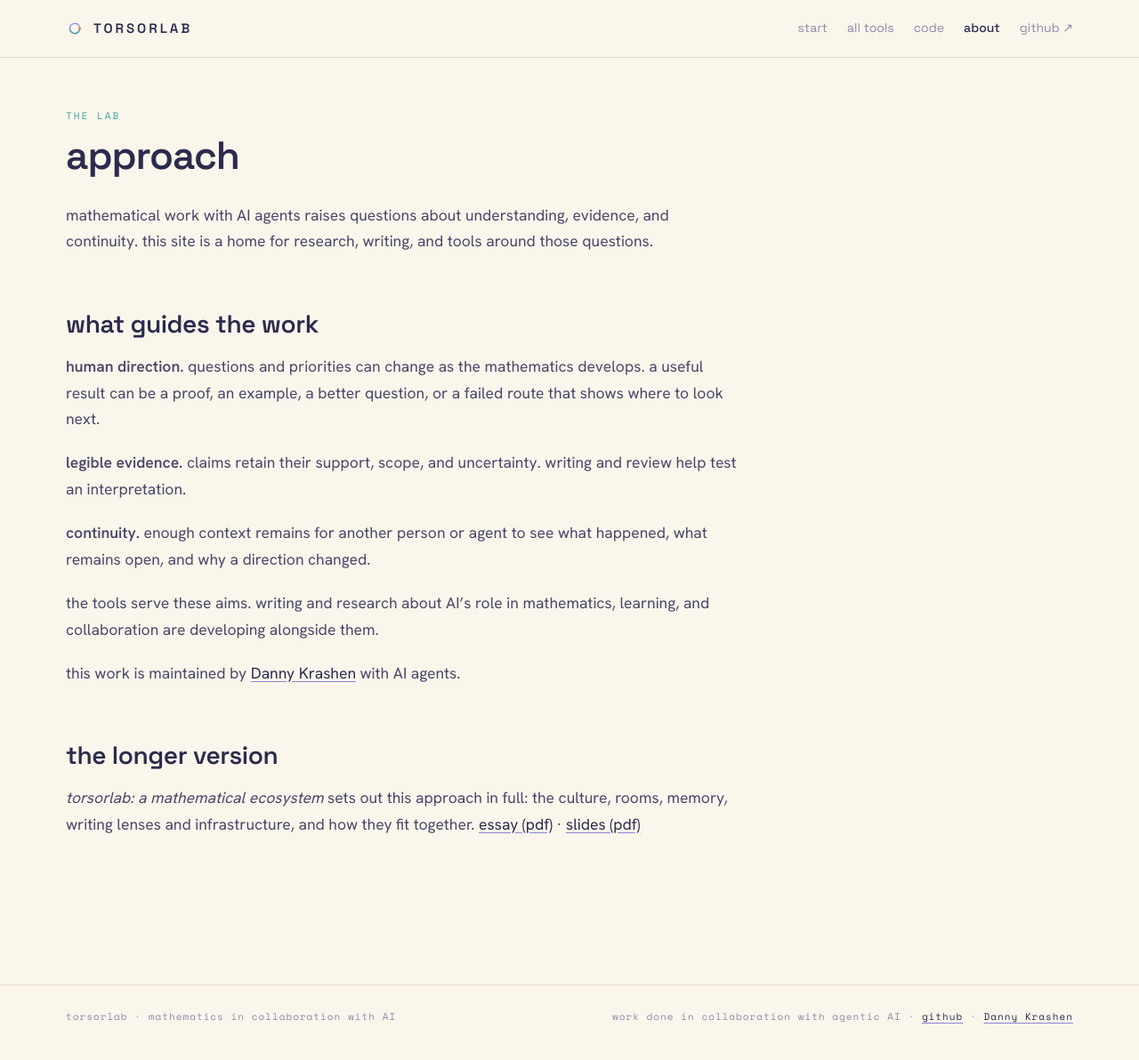
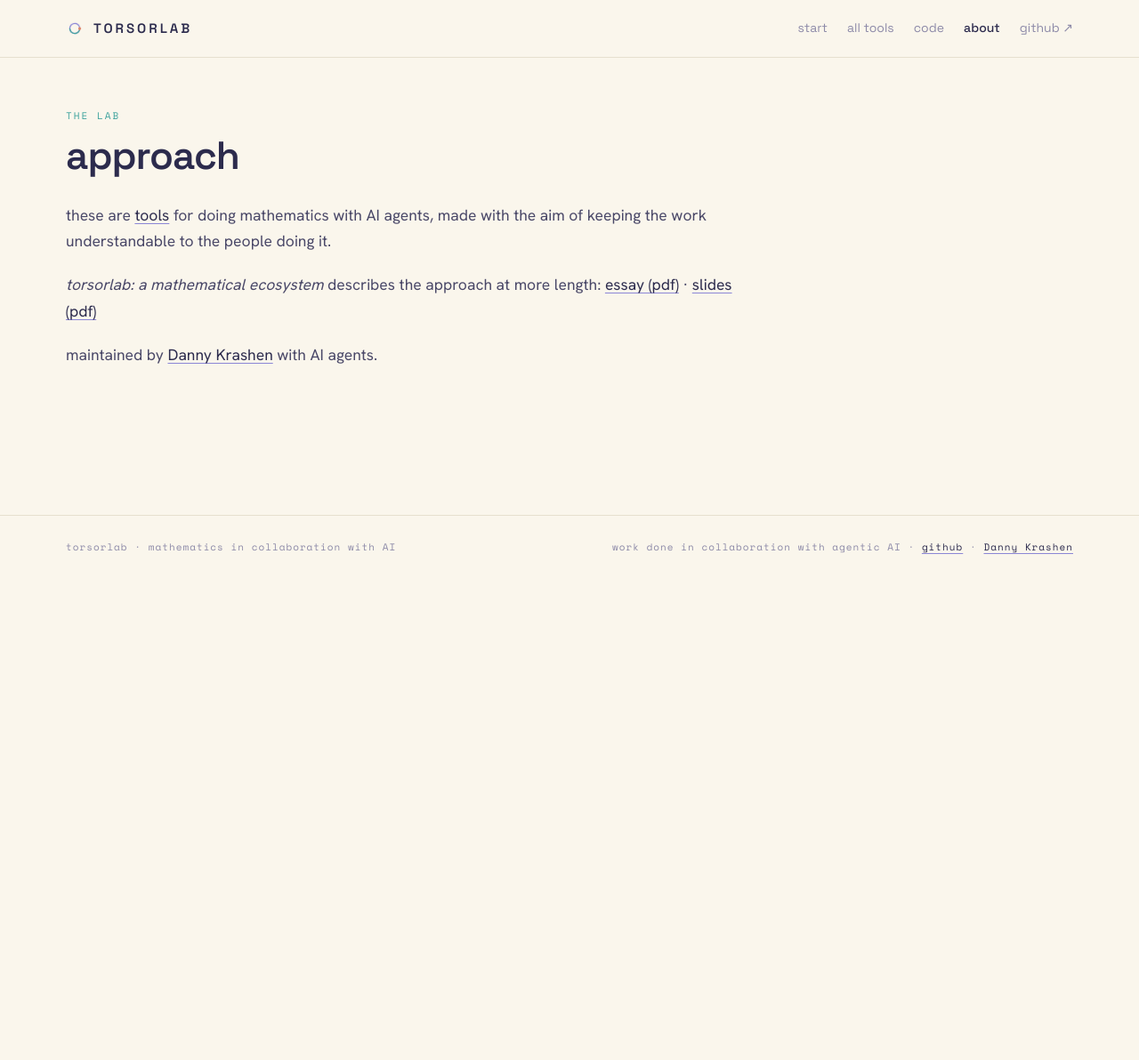
Before and after one commit to torsor/torsorlab, a Jekyll site: the page built from about.md, in a window 1280 px wide. Shown: the whole page at 89% size. Built offline with Jekyll 4.4.1, drawn with Linux system fonts in a browser that asks for light colours; after the commit the page ends 900 px from its top, so only the background shows below that.

Commit message:
About: one sentence on what the tools are for, plus the essay links
Co-Authored-By: Claude Opus 5.5 <noreply@anthropic.com>

```diff
--- a/about.md
+++ b/about.md
@@ -5,33 +5,11 @@ title: approach
 eyebrow: the lab
 ---
 
-mathematical work with AI agents raises questions about understanding, evidence,
-and continuity. this site is a home for research, writing, and tools around
-those questions.
+these are [tools](/tools/) for doing mathematics with AI agents, made with
+the aim of keeping the work understandable to the people doing it.
 
-## what guides the work
-
-**human direction.** questions and priorities can change as the mathematics
-develops. a useful result can be a proof, an example, a better
-question, or a failed route that shows where to look next.
-
-**legible evidence.** claims retain their support, scope, and uncertainty.
-writing and review help test an interpretation.
-
-**continuity.** enough context remains for another person or agent to see what
-happened, what remains open, and why a direction changed.
-
-the tools serve these aims. writing and research about AI's role in mathematics,
-learning, and collaboration are developing alongside them.
-
-this work is maintained by <a href="https://dkrashen.org">Danny Krashen</a>
-with AI agents.
-
-
-## the longer version
-
-*torsorlab: a mathematical ecosystem* sets out this approach in full: the
-culture, rooms, memory, writing lenses and infrastructure, and how they fit
-together.
+*torsorlab: a mathematical ecosystem* describes the approach at more length:
 [essay (pdf)](/essays/torsorlab-ecosystem.pdf) ·
 [slides (pdf)](/essays/torsorlab-ecosystem-slides.pdf)
+
+maintained by <a href="https://dkrashen.org">Danny Krashen</a> with AI agents.
```
